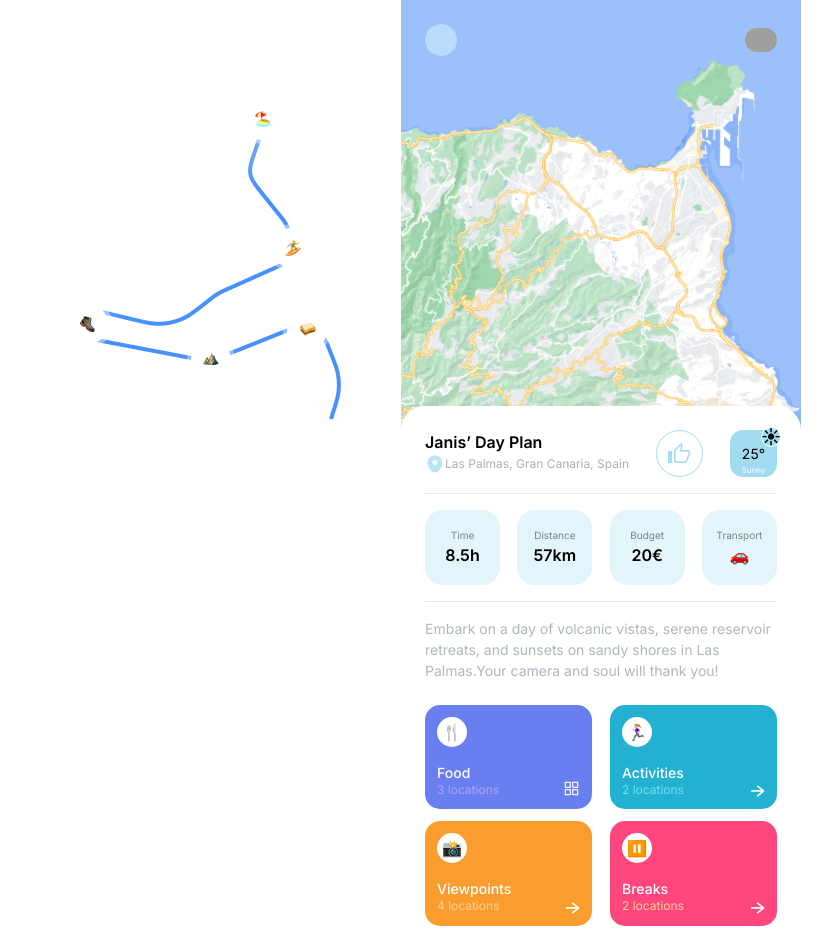
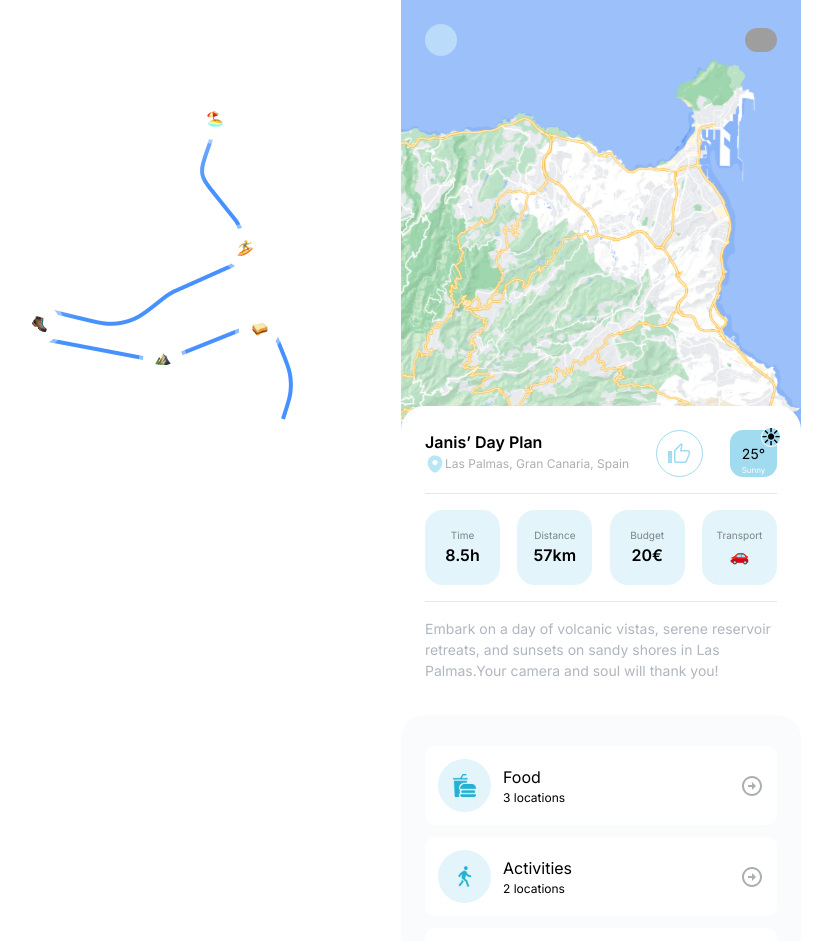
Before and after one commit to janis-app/janis-fe, a Next.js app: page /day-plan in a window 1280 px wide. Shown: the top 941 px of the page, without its empty margins (39-871 px from the left). Built offline with nearby package versions, Linux system fonts and the light colour scheme; grey boxes are pictures that could not be loaded; some icons are missing.

Commit message:
fix dashboard credit screen

```diff
--- a/components/InformationGathering/Header.jsx
+++ b/components/InformationGathering/Header.jsx
@@ -5,7 +5,7 @@ import { PiCaretLeftBold } from "react-icons/pi";
 function Header({ progess, link, show, title, profile }) {
   const router = useRouter();
   return (
-    <div className="relative z-[2] pt-[24px] flex justify-between items-center  mb-[32px]">
+    <div className="relative z-[2] pt-[24px] flex justify-between items-center mb-[32px]">
       <div
         className="bg-[#D9F5FE80]  h-[32px] w-[32px] flex justify-center items-center rounded-full"
         onClick={() => router.back()}
@@ -23,7 +23,7 @@ function Header({ progess, link, show, title, profile }) {
         )}
 
         {
-          title && <h2 style={{ color: "#fff" }}>{title}</h2>
+          title && <h2 className="font-semibold text-[24px]" style={{ color: "#fff" }}>{title}</h2>
         }
 
       </div>
--- a/pages/dashboard/credits.js
+++ b/pages/dashboard/credits.js
@@ -7,11 +7,12 @@ import Image from 'next/image'
 import crown from '@/public/assets/crown.svg'
 import Switch from "react-switch";
 import { FiCheck } from "react-icons/fi";
+import { useRouter } from 'next/router'
 
 export default function Credits() {
     const [switchs, setSwitch] = useState(false);
     const [selectedIndex, setSelectedIndex] = useState(null)
-
+    const router = useRouter()
 
     const handleSwitch = (checked) => {
         setSwitch(checked);
@@ -111,8 +112,8 @@ export default function Credits() {
                     />
                 </div>
                 <div className='bg-white flex flex-col justify-center item-center text-center mt-[20px] w-full'>
-                    <div className={styles.nextBtnDIv}>
-                        <button className={styles.nextBtn}>Next</button>
+                    <div className={styles.nextBtnDIv} onClick={()=>router.push("/dashboard/plans")}>
+                        <button className={styles.nextBtn}>Continue</button>
                     </div>
                     <div className='font-medium text-[10px] mt-[15px]'>
                         <p >By continuing you will agree to our</p>
--- a/pages/dashboard/index.js
+++ b/pages/dashboard/index.js
@@ -42,7 +42,7 @@ export default function Dashboard() {
             /> <h2>Get credits</h2>
           </Link>
 
-          <div className='flex justify-between items-center'>
+          <div className='mt-[21px] flex justify-between items-center'>
             <p>Recent plans</p>
             <Link href='/dashboard/plans' className={styles.viewAll}  >View All</Link>
           </div>
--- a/pages/day-plan/index.js
+++ b/pages/day-plan/index.js
@@ -83,7 +83,7 @@ export default function DayPlan() {
   ];
   return (
     <div className={styles.main_container}>
-      <div className="absolute left-[6rem] top-[6rem]">
+      <div className="absolute left-[3rem] top-[6rem]">
         <Image src={track} alt="track" />
       </div>
       <div style={{ margin: "0px 24px" }}>
@@ -150,70 +150,51 @@ export default function DayPlan() {
 
         <hr style={{ margin: "16px 0px", color: "#DDE3EA" }} />
 
-        <p style={{ fontSize: 14, fontWeight: 400, color: "#B0B6BF" }}>
-          Embark on a day of volcanic vistas, serene reservoir retreats, and
-          sunsets on sandy shores in Las Palmas.Your camera and soul will thank
-          you!
-        </p>
-      </div>
-      <div className="mx-[24px] grid grid-cols-2 gap-x-[18px] gap-y-[12px]">
-        <div className=" p-[12px] bg-[#697EEF] rounded-[15px]">
-          <div className="w-[30px] h-[30px] bg-white rounded-full mb-[15px] flex justify-center items-center">
-            <p>🍴</p>
-          </div>
-          <div className="flex justify-between items-end">
-            <div className="text-white">
-                <h3 className="font-medium text-[14px]">Food</h3>
-                <p className="text-[#AAA3FF] text-[12px] font-normal leading-[14.32px]">3 locations</p>
+                <p style={{ fontSize: 14, fontWeight: 400, color: '#B0B6BF' }}>
+                    Embark on a day of volcanic vistas, serene reservoir retreats, and sunsets
+                    on sandy shores in Las Palmas.Your camera and soul will thank you!
+                </p>
+
             </div>
-            <div>
-                <Image src={box} alt="box" />
+            <div className={styles.sub_container}>
+                {
+                    menu.map((items, index) => {
+                        return (
+                            <>
+                                <div
+                                    onClick={() => colorHandler(index)}
+                                    className={styles.card}
+                                    key={index}
+                                    style={{ backgroundColor: foodIndex == index ? "#22B1D1" : "#fff" }}>
+                                    <div className='flex items-center' >
+                                        <div
+                                            style={{ backgroundColor: foodIndex == index ? "#fff" : "#E3F4FA" }}
+                                            className={styles.img_div}>
+                                            <Image
+                                                src={items.img}
+                                                width={23}
+                                                height={23}
+                                                alt="degree icon"
+                                            />
+                                        </div>
+                                        <div style={{ marginLeft: 12 }}>
+                                            <p style={{ fontWize: 500 }}>{items.title}</p>
+                                            <p style={{ fontWize: 400, fontSize: 12 }}>{items.subTitle}</p>
+                                        </div>
+                                    </div>
+                                    <Image
+                                        style={{ color: '#ABB0AF' }}
+                                        src={foodIndex == index ? arrow : darkArrow}
+                                        width={24}
+                                        height={24}
+                                        alt="rights arrow"
+                                    />
+                                </div>
+                            </>
+                        )
+                    })
+                }
             </div>
-          </div>
-        </div>
-        <div className="p-[12px] bg-[#22B1D1] rounded-[15px]">
-          <div className="w-[30px] h-[30px] bg-white rounded-full mb-[15px] flex justify-center items-center">
-            <p>🏃🏼‍♀️</p>
-          </div>
-          <div className="flex justify-between items-end">
-            <div className="text-white">
-                <h3 className="font-medium text-[14px]">Activities</h3>
-                <p className="text-[#6EDFF8] text-[12px] font-normal leading-[14.32px]">2 locations</p>
-            </div>
-            <div>
-                <Image src={arrow1} alt="box" />
-            </div>
-          </div>
-        </div>
-        <div className="p-[12px] bg-[#FB9D2E] rounded-[15px]">
-          <div className="w-[30px] h-[30px] bg-white rounded-full mb-[15px] flex justify-center items-center">
-            <p>📸</p>
-          </div>
-          <div className="flex justify-between items-end">
-            <div className="text-white">
-                <h3 className="font-medium text-[14px]">Viewpoints</h3>
-                <p className="text-[#FFCF95] text-[12px] font-normal leading-[14.32px]">4 locations</p>
-            </div>
-            <div>
-                <Image src={arrow1} alt="box" />
-            </div>
-          </div>
-        </div>
-        <div className="p-[12px] bg-[#FF477D] rounded-[15px]">
-          <div className="w-[30px] h-[30px] bg-white rounded-full mb-[15px] flex justify-center items-center">
-            <p>⏸️</p>
-          </div>
-          <div className="flex justify-between items-end">
-            <div className="text-white">
-                <h3 className="font-medium text-[14px]">Breaks</h3>
-                <p className="text-[#FFCF95] text-[12px] font-normal leading-[14.32px]">2 locations</p>
-            </div>
-            <div>
-                <Image src={arrow1} alt="box" />
-            </div>
-          </div>
-        </div>
-      </div>
 
       <div className="sidebar px-[20px] mt-[20px] flex items-center">
         <div className={`mr-[15px] ${styles.sidebar}`}>
--- a/pages/profile/index.js
+++ b/pages/profile/index.js
@@ -18,11 +18,8 @@ import vn from '@/public/assets/vn.svg'
 import ind from '@/public/assets/in.svg'
 import mx from '@/public/assets/mx.svg'
 import Switch from "react-switch";
-<<<<<<< HEAD
 import Link from 'next/link';
-=======
 import { useRouter } from 'next/router';
->>>>>>> 0d6d7f8cd727a4ea51aa1b0b5f77cae178c53672
 
 
 export default function Profile() {
```
